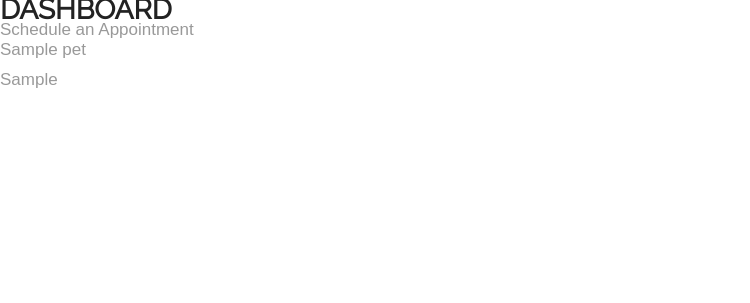
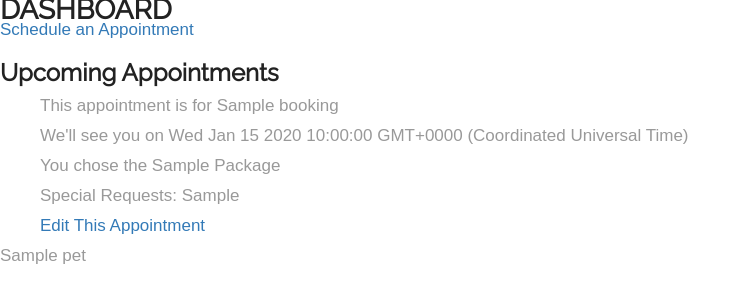
Before and after one commit to gabrielaparra/js-woof, a Node server app: page /dashboard in a window 1280 px wide. Shown: the top 303 px of the page, without its empty margins (0-750 px from the left). Run offline with Node 20, Linux system fonts and the light colour scheme; a user stored in the database is signed in; tables that the repository leaves empty hold one stand-in row (values such as "Sample post"); some libraries are stand-ins or nearby versions.

Commit message:
added form to edit appointment

```diff
--- a/app.js
+++ b/app.js
@@ -82,8 +82,8 @@ app.use('/', authorizationRoutes);
 const bookingRoutes = require('./routes/booking-routes.js');
 app.use('/', bookingRoutes);
 
-const galleryRoutes = require('./routes/gallery-routes.js');
-app.use('/', galleryRoutes);
+const otherRoutes = require('./routes/other-routes.js');
+app.use('/', otherRoutes);
 
 //----------------END OF ROUTES---------------------
 
--- a/models/booking-model.js
+++ b/models/booking-model.js
@@ -3,9 +3,9 @@ const Schema = mongoose.Schema;
 
 const bookingSchema = new Schema(
   {
-    petID: { type: Schema.Types.ObjectId },
-    appointmentDate: { type: Date },
-    chosenPackage: { type: String },
+    petsName: { type: String },
+    appointmentDate: { type: Date, required: true },
+    chosenPackage: { type: String, required: true },
     specialRequests: { type: String },
     //the ID of the user who owns the room
     petOwner: { type: Schema.Types.ObjectId }
--- a/routes/booking-routes.js
+++ b/routes/booking-routes.js
@@ -3,21 +3,7 @@ const BookingModel = require('../models/booking-model.js');
 const PetModel = require('../models/pet-model.js');
 const router  = express.Router();
 
-//Displaying User's Dashboard
-router.get('/book-appointment', (req, res, next) => {
-  PetModel.find(
-    { petOwner :req.user._id },
-    (err, petsFromDb) => {
-      if (err) {
-        next(err);
-        return;
-      }
-      res.locals.myPets = petsFromDb;
-      res.render('booking-views/book-appointment-view.ejs');
-    }
-  );
-});
-
+//Displaying the User's Dashboard
 router.get('/dashboard', (req, res, next) => {
   BookingModel.find(
     { petOwner: req.user._id },
@@ -43,25 +29,26 @@ router.get('/dashboard', (req, res, next) => {
   );
 });
 
+//----------------BOOK APPOINTMENT-------------------
+//1st step to book an appointment
 router.get('/booking', (req, res, next) => {
   PetModel.find(
-    { petOwner: req.user._id },
+    { petOwner :req.user._id },
     (err, petsFromDb) => {
       if (err) {
         next(err);
         return;
       }
-
       res.locals.myPets = petsFromDb;
       res.render('booking-views/book-appointment-view.ejs');
-  });
+    }
+  );
 });
 
-//Saving booking appointment
+//2nd step to book an appointment
 router.post('/booking', (req, res, next) => {
-  console.log(req.body.specialRequests);
   const theBooking = new BookingModel ({
-    petID: req.body.bookingPet,
+    petsName: req.body.bookingPet,
     appointmentDate: req.body.appointmentDate,
     chosenPackage: req.body.chosenPackage,
     specialRequests: req.body.specialRequests,
@@ -78,6 +65,26 @@ router.post('/booking', (req, res, next) => {
     res.redirect('dashboard');
   });
 });
+//----------END OF BOOKING AN APPOINTMENT-----------
+
+//--------------EDIT AN APPOINTMENT-----------------
+//Step 1
+router.get('/dashboard/bookings/:myId/edit', (req, res, next) => {
+  BookingModel.findById(
+    req.params.myId,             //1st arg -> the ID to find in the DB
+    (err, bookingFromDb) => {   //2nd arg -> callback
+      if (err) {
+        //use next() to skup to the ERROR page
+        next(err);
+        return;
+      }
+      res.locals.bookingDetails = bookingFromDb;
+      res.render('booking-views/edit-booking-view.ejs');
+    }
+  );
+});
+
+//---------END OF EDITING AN APPOINTMENT------------
 
 //Saving a New Pet
 router.post('/new-pet', (req, res, next) => {
@@ -89,11 +96,8 @@ router.post('/new-pet', (req, res, next) => {
     petOwner: req.user._id
   });
 
-console.log(thePet);
-
   thePet.save((err) => {
     if (err) {
-      console.log("THAT DIDN'T WORK");
       next(err);
       return;
     }
--- a/routes/gallery-routes.js
+++ b/routes/other-routes.js
@@ -1,5 +1,9 @@
 const express = require('express');
 const router  = express.Router();
+
+router.get('/services', (req, res, next) => {
+  res.render('services-view.ejs');
+});
 
 router.get('/gallery', (req, res, next) => {
   res.render('gallery-view.ejs');
--- a/views/booking-views/book-appointment-view.ejs
+++ b/views/booking-views/book-appointment-view.ejs
@@ -1,8 +1,9 @@
-<form action="/book-appointment" method="post" role="form" id="booking" class="contactForm">
+<form action="/dashboard/bookings/<%= bookingDetails._id %>/update" method="post"
+      role="form">
 
   <select name="bookingPet">
     <% myPets.forEach((pet) => { %>
-      <option value="<%= pet._id %>"> <%= pet.petsName %> </option>
+      <option value="<%= pet.petsName %>"> <%= pet.petsName %> </option>
     <% }); %>
     <option value=""> Save a New Pet </option>
   </select>
--- a/views/booking-views/dashboard-view.ejs
+++ b/views/booking-views/dashboard-view.ejs
@@ -1,11 +1,30 @@
 <h2> Dashboard </h2>
 
-<a href="/book-appointment"></a> Schedule an Appointment </a>
+<a href="/booking"> Schedule an Appointment </a>
+
+<h3> Upcoming Appointments </h3>
+
+<ul>
+  <% myBookings.forEach((booking) => { %>
+    <li>
+      <p> This appointment is for <%= booking.petsName %> </p>
+      <p> We'll see you on <%= booking.appointmentDate %> </p>
+      <p> You chose the <%= booking.chosenPackage %> Package </p>
+      <p> Special Requests:
+        <% if (booking.specialRequests === "  " ) { %>
+            None
+        <% } else { %>
+          <%= booking.specialRequests %>
+        <% } %>
+      </p>
+      <a href="/dashboard/bookings/<%= booking._id %>/edit">
+        Edit This Appointment
+      </a>
+    </li>
+  <% }); %>
+</ul>
+
 
 <% myPets.forEach((pet) => { %>
   <p> <%= pet.petsName %> </p>
 <% }); %>
-
-<% myBookings.forEach((booking) => { %>
-  <p> <%= booking.chosenPackage %> </p>
-<% }); %>
--- a/views/index.ejs
+++ b/views/index.ejs
@@ -14,9 +14,9 @@
 				    </div>
 				    <div class="collapse navbar-collapse navbar-right" id="myNavbar">
 				      <ul class="nav navbar-nav">
-				        <li class="active"><a href="#banner">Home</a></li>
+				        <li class="active"><a href="/">Home</a></li>
 								<li class=""><a href="#">Account</a></li>
-				        <li class=""><a href="#service">Services</a></li>
+				        <li class=""><a href="/services">Services</a></li>
 								<li class=""><a href="/gallery">Gallery</a></li>
 				        <li class=""><a href="#about">About</a></li>
 				        <li class=""><a href="#contact">Contact</a></li>
@@ -206,7 +206,7 @@
 				<div class="row">
 					<div class="col-md-4 col-sm-4 marb20">
 							<div class="ftr-tle">
-								<h4 class="white no-padding">Contact Us</h4>
+								<h4 class="white no-padding" id="contact">Contact Us</h4>
 							</div>
 							<div class="info-sec">
 						      <p><i class="fa fa-map-marker fa-fw pull-left fa-2x"></i>321 Awesome Street<br>
```
Also changed, not shown: views/booking-views/edit-booking-view.ejs (added, +34 -0 lines), views/services-view.ejs (renamed from views/services-views.ejs), 1 other file.
